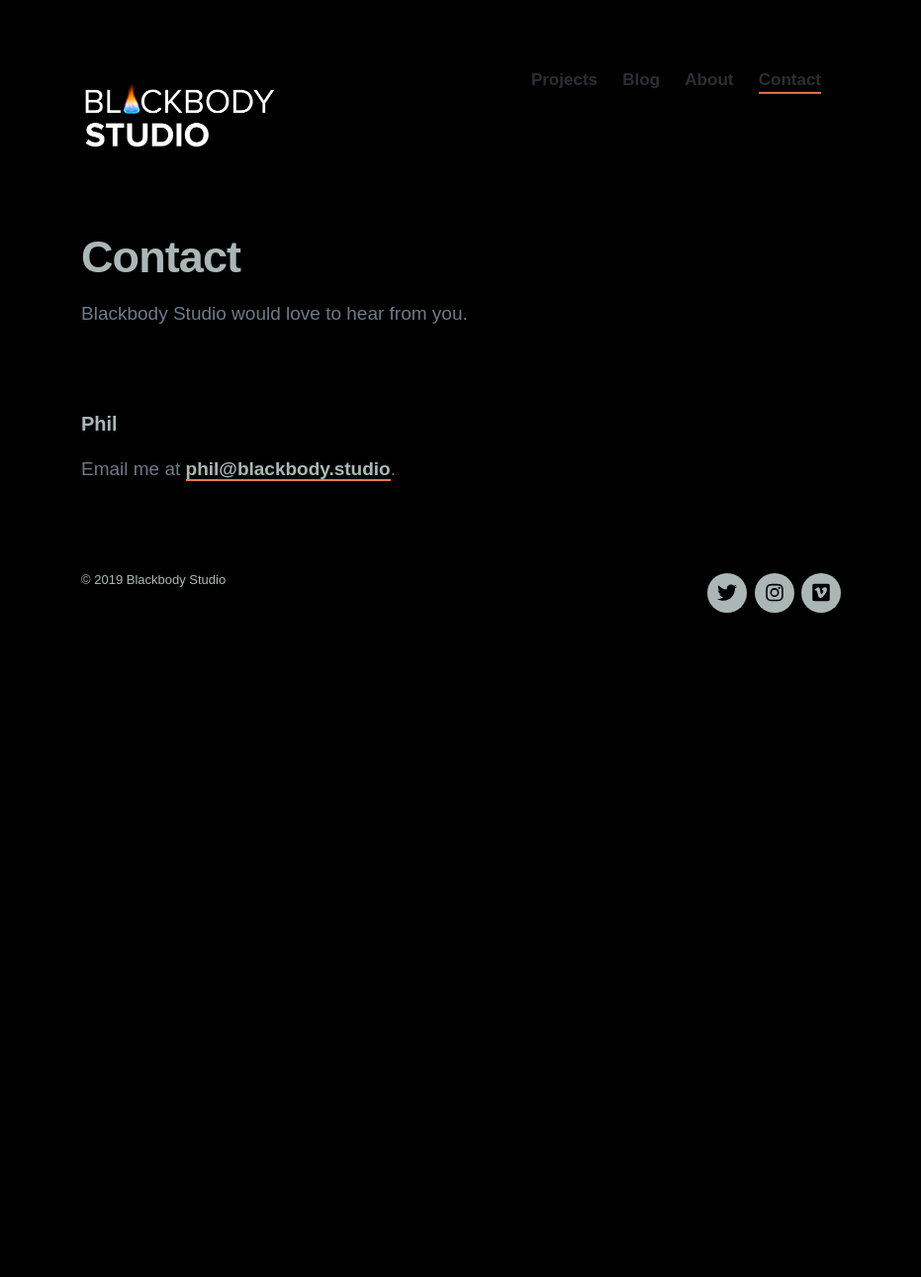
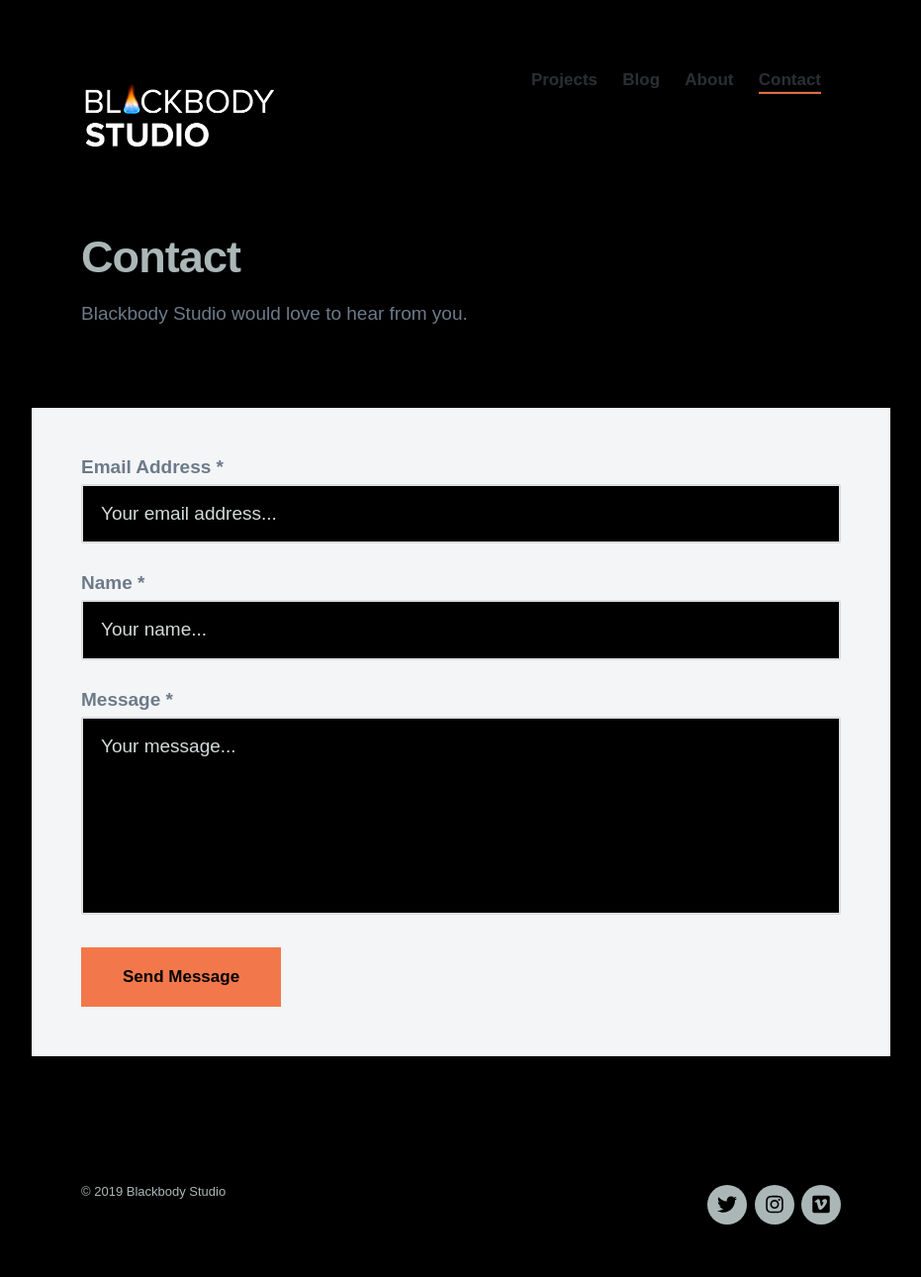
Before and after one commit to blackbody-studio/blackbody-studio.github.io, a Jekyll site: the page built from _pages/contact.md, in a window 1280 px wide. Shown: the whole page at 99% size, without its empty margins (174-1105 px from the left). Built offline with Jekyll 4.4.1, drawn with Linux system fonts in a browser that asks for light colours; nearby versions of some CDN libraries; some web fonts are replaced; before the commit the page ends 900 px from its top, so only the background shows below that.

Commit message:
Back to form

```diff
--- a/_pages/contact.md
+++ b/_pages/contact.md
@@ -5,7 +5,4 @@ description:
 featured_image: /images/demo/demo-landscape.jpg
 ---
 
-<!-- {% include contact-form.html %} -->
-
-##### Phil
-Email me at <a href="mailto:phil@blackbody.com">phil@blackbody.studio</a>.
+{% include contact-form.html %}
```
